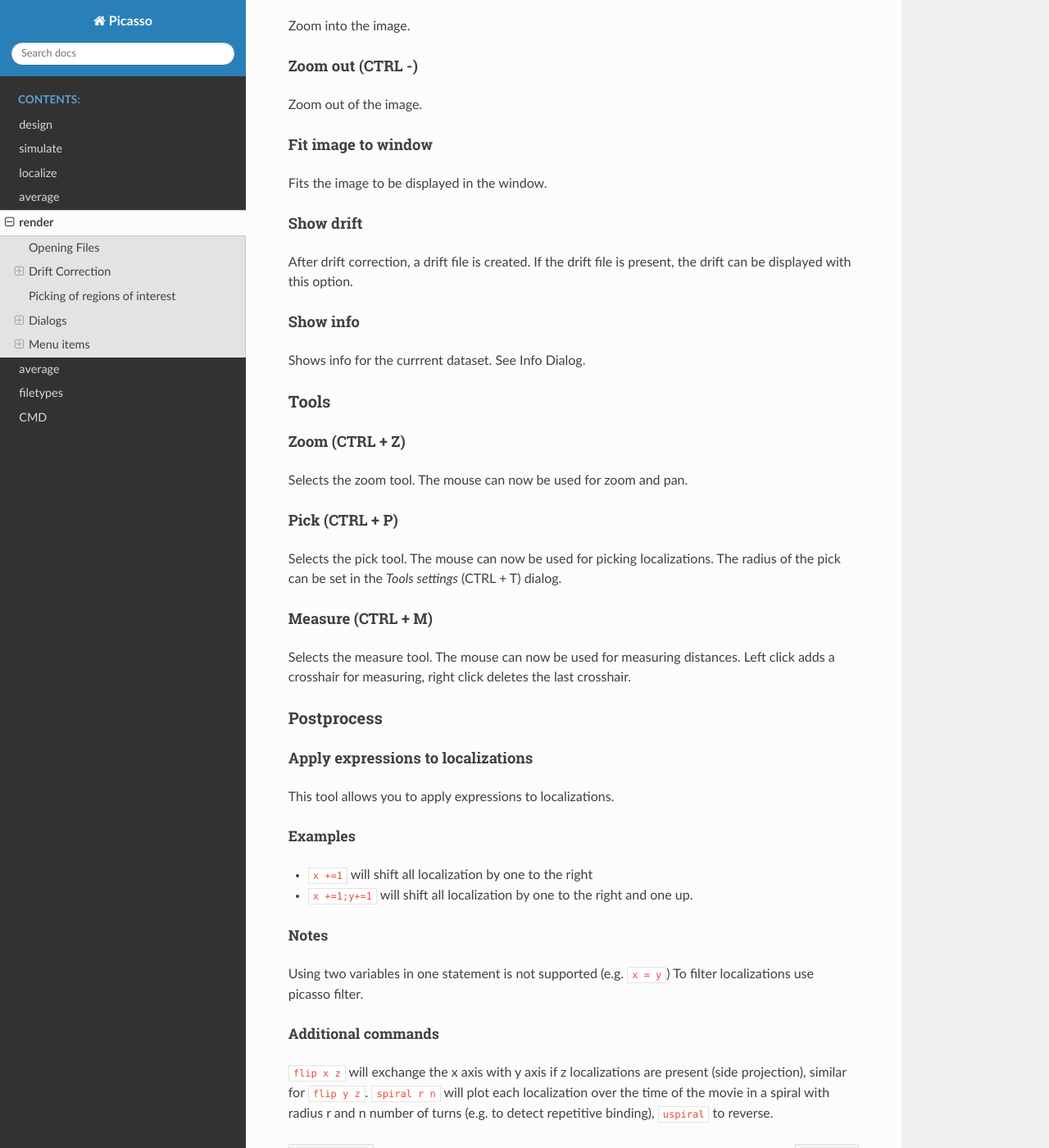
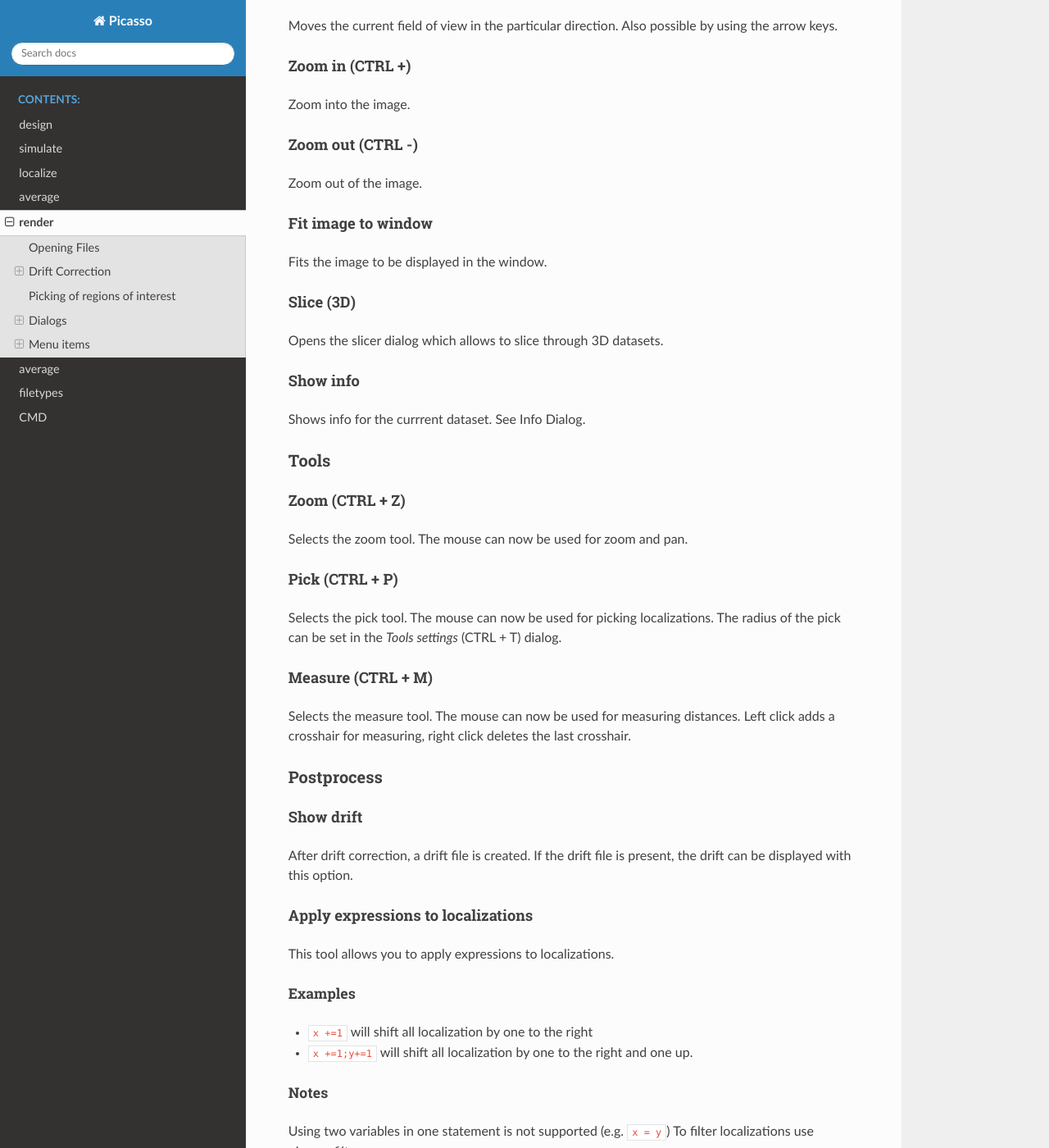
Before and after one commit to jungmannlab/picasso, a Sphinx documentation site: the page built from docs/render.rst, in a window 1280 px wide and 1400 px high, scrolled down 5162 px. Shown: the whole window at 82% size. Built offline with Sphinx 7.4.7 and the Read the Docs theme 2.0.0, drawn with Linux system fonts in a browser that asks for light colours; some of the changed text lies outside the part shown.

Commit message:
doc changes

```diff
--- a/docs/render.rst
+++ b/docs/render.rst
@@ -150,6 +150,10 @@
 ^^^^^^^^^^^^^^^^^^^^^^^^^^^
 Opens the Display Settings Dialog.
 
+Datasets
+^^^^^^^^
+Open a dialog to select the color and toggle visibility for each loaded dataset.
+
 Left / Right / Up / Down
 ^^^^^^^^^^^^^^^^^^^^^^^^
 Moves the current field of view in the particular direction. Also possible by using the arrow keys.
@@ -166,9 +170,9 @@
 ^^^^^^^^^^^^^^^^^^^
 Fits the image to be displayed in the window.
 
-Show drift
-^^^^^^^^^^
-After drift correction, a drift file is created. If the drift file is present, the drift can be displayed with this option.
+Slice (3D)
+^^^^^^^^^^^^^^^^^^^
+Opens the slicer dialog which allows to slice through 3D datasets.
 
 Show info
 ^^^^^^^^^
@@ -193,6 +197,10 @@
 Postprocess
 ~~~~~~~~~~~
 
+Show drift
+^^^^^^^^^^
+After drift correction, a drift file is created. If the drift file is present, the drift can be displayed with this option.
+
 Apply expressions to localizations
 ^^^^^^^^^^^^^^^^^^^^^^^^^^^^^^^^^^
 
```
